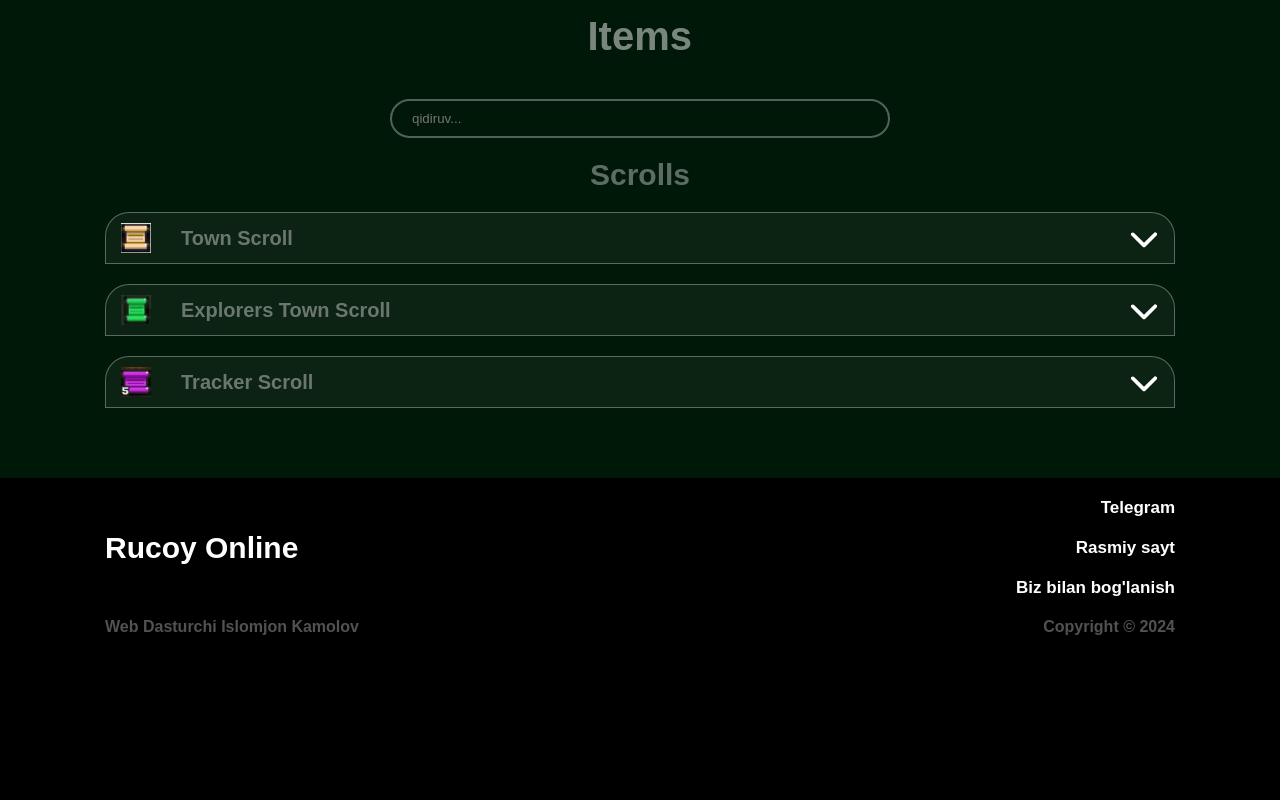
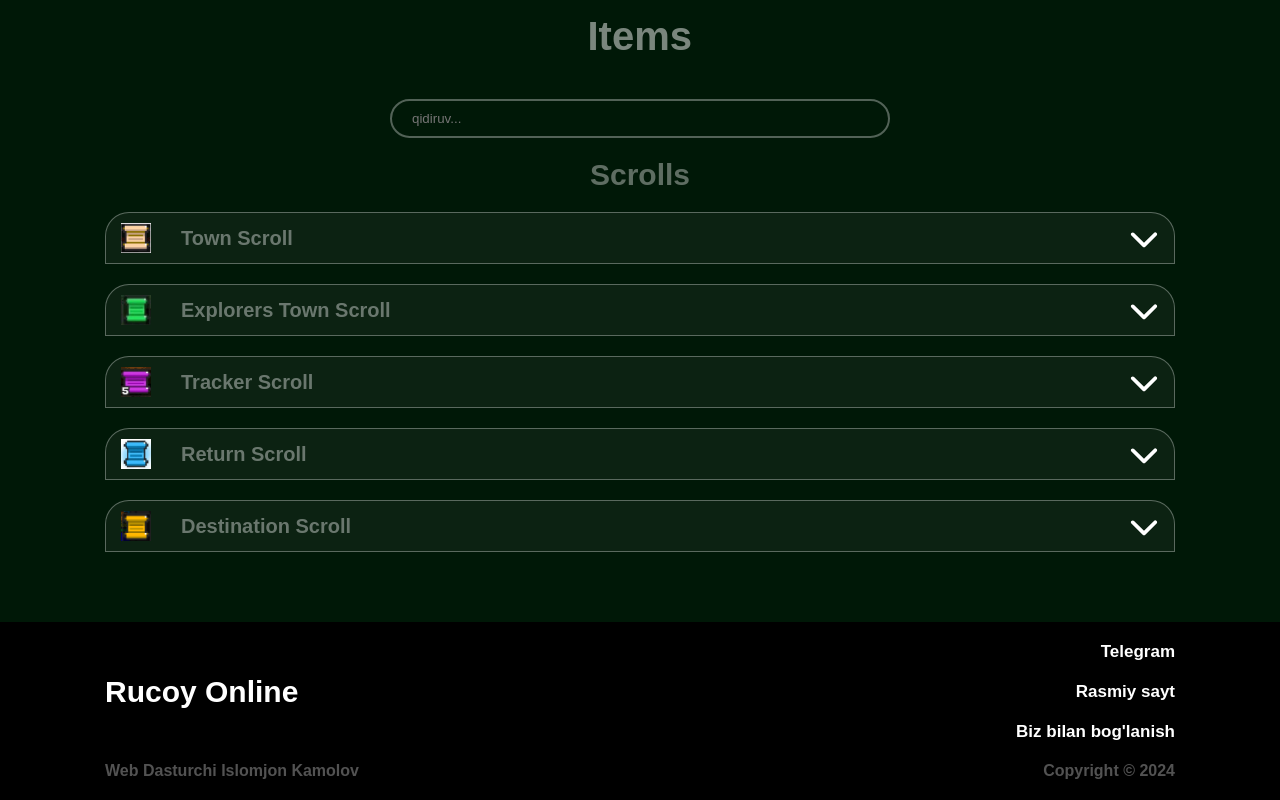
Before and after one commit to newlook2024/uyda-qo-yilgan, a plain HTML site: page html/items.html in a window 1280 px wide. Shown: the part 907-1707 px from the top of the page. Before the commit the page ends 1563 px from the top, so only its background shows below. Drawn offline with Linux system fonts and the light colour scheme.

Commit message:
NEW SCROLLS ADD

```diff
--- a/css/main.css
+++ b/css/main.css
@@ -301,7 +301,7 @@ div :hover .hero-line {
 .chevron {
     width: 30px;
     height: 30px;
-    transition: all .5s;
+    transition: all .7s;
 }
 
 .rotate{
@@ -348,3 +348,21 @@ div :hover .hero-line {
     text-align: center;
     margin-bottom: 20px;
 }
+
+.narx{
+    color: #ff6b6b9f;
+    font-family: sans-serif;
+    font-family: sans-serif;
+    font-size: 15px;
+    /* color: rgba(255, 255, 255, 0.39); */
+    /* background-color: #ffffff0c; */
+    /* border-radius: 0px 0px 0px 24px; */
+    border: none;
+    padding: 0 15px;
+    height: 0;
+    overflow: hidden;
+    line-height: 24px;
+    transition: all .5s;
+    width: 100%;
+
+}
--- a/js/app.js
+++ b/js/app.js
@@ -3,30 +3,52 @@ let search = document.querySelector('#search')
 
 
 let scrollist = document.querySelector('#scroll-list')
-let arr = [
+let arrForScroll = [
+    // Town scroll
     {
         "title": 'Town Scroll',
 
-        "rasm" : '/img/scrols/townscroll.webp',
+        "rasm": '/img/scrols/townscroll.webp',
 
         "text": `  Town scroll bu scroll odatda boshlovchilar uchun mo'ljallangan shaxarga teleport qilish
-        vazifasini bajaradi. Boshlovchilar shaxri (beginers town)ni o'yinchilar T1 deb nomlashadi.`
+        vazifasini bajaradi. Boshlovchilar shaxri (beginers town)ni o'yinchilar T1 deb nomlashadi.`,
+
+        "narxi" : `Sotib olish narxi: 1000gold`
     },
+    // Explorers town scroll
     {
         "title": "Explorers Town Scroll",
 
-        "rasm" : "/img/scrols/Explorers_Town_Scroll.webp",
+        "rasm": "/img/scrols/Explorers_Town_Scroll.webp",
 
-    "text" : `Explorers town scroll bu ikkinchi shaharga teleport qilish uchun ishlatiladigan scroll. Ko'pchilik o'yinchilar ikkinchi shaharni t2(town 2) deb nomlashadi.`
+        "text": `Explorers town scroll bu ikkinchi shaharga teleport qilish uchun ishlatiladigan scroll. Ko'pchilik o'yinchilar ikkinchi shaharni t2(town 2) deb nomlashadi.`,
+
+        "narxi" : `Sotib olish narxi: 2500 gold`
     },
+    // Tracker scroll
     {
-        "title" : `Tracker Scroll`,
-        "rasm" : "/img/scrols/trackerscrol.png",
-        "text" : `Tracker Scroll bu hech qanday teleport scroll emas. Bu scroll faqatgina yo'nalish ko'rsatuvchi vazifani bajaradi. Masalan: Kimnidur qayerdaligini bilmoqchi bo'lsangiz tracker scrolldan foydalanishingiz mumkin. Tracker scroll aniq bir joyni ko'rsatmaydi. U faqatgina yo'nalish ko'rsatadi.`
-    }
+        "title": `Tracker Scroll`,
+        "rasm": "/img/scrols/trackerscrol.png",
+        "text": `Tracker Scroll bu hech qanday teleport scroll emas. Bu scroll faqatgina yo'nalish ko'rsatuvchi vazifani bajaradi. Masalan: Kimnidur qayerdaligini bilmoqchi bo'lsangiz tracker scrolldan foydalanishingiz mumkin. Tracker scroll aniq bir joyni ko'rsatmaydi. U faqatgina yo'nalish ko'rsatadi.`,
+        "narxi" : `Sotib olish narxi: 4000gold`
+    },
+    //Return scroll
+    {
+        "title": `Return Scroll`,
+        "rasm": `/img/scrols/returnscroll.png`,
+        'text': `Return scroll: Bu scrolldan foydalanish orqali siz oxirgi marta qayerda Town scrolldan foydalangan bo'lsangiz yana o'sha joyga qaytishingiz mumkin. Masalan: Siz vampiredan T1 yoki T2 ga teleport town scrolldan foydalanib bordingiz. Agar siz return scrolldan foydalansangiz yana vampirega teleport qilasiz.`,
+        "narxi" : `Sotib olish narxi: 2 Diamond`
+    },
+    // Destination Scroll
+    {
+        "title": `Destination Scroll`,
+        "rasm": `/img/scrols/destination.png`,
+        "text": `Destination Scroll: Bu scroll yordamida siz o'yindagi bir qancha joylarga teleport qilishingiz mumkin.`,
+        "narxi" : `Sotib olish narxi: 5 Diamond`
+    },
 ]
 
-arr.forEach(function (item, index) {
+arrForScroll.forEach(function (item, index) {
     let li = document.createElement('div')
 
     li.innerHTML = `
@@ -43,7 +65,7 @@ arr.forEach(function (item, index) {
               </svg>
                     </div>
                     <p class="townscroll-text" id="scrol-text">
-                        ${item.text}
+                        ${item.text} <br><br> <b class='narx'>${item.narxi}</b>
                     </p>
     </div>
     `;
@@ -53,8 +75,8 @@ arr.forEach(function (item, index) {
     let txt = document.querySelectorAll("#scrol-text")
     let chevron = document.querySelectorAll(".chevron")
 
-    function islomjon (button, chevron, text, text1, chevron1){
-        button.addEventListener('click', function(){
+    function islomjon(button, chevron, text, text1, chevron1) {
+        button.addEventListener('click', function () {
             chevron.classList.toggle('rotate')
             // chevron1.classList.remove('rotate')
             text.classList.toggle('open')
@@ -62,7 +84,7 @@ arr.forEach(function (item, index) {
         })
     }
 
-    islomjon(qobiq[index], chevron[index], txt[index], txt[index+1])
+    islomjon(qobiq[index], chevron[index], txt[index], txt[index + 1])
 
     // qobiq.forEach(function (item1, index1) {
     //     item1.addEventListener(`click`, function () {
@@ -81,11 +103,11 @@ arr.forEach(function (item, index) {
     //     txt[index].classList.toggle('open')
     //     chevron[index].classList.toggle('rotate')
     // })
-    search.addEventListener("input", function(){
-        qobiq.forEach(function(item5 , index){
-            if(item5.textContent.toLocaleLowerCase().indexOf(search.value.toLocaleLowerCase()) > -1){
+    search.addEventListener("input", function () {
+        qobiq.forEach(function (item5, index) {
+            if (item5.textContent.toLocaleLowerCase().indexOf(search.value.toLocaleLowerCase()) > -1) {
                 item5.style.display = 'block'
-            }else{
+            } else {
                 item5.style.display = 'none'
             }
         })
```
Also changed, not shown: html/items.html (line endings or trailing spaces), img/scrols/destination.png (added), index.html (line endings or trailing spaces).
